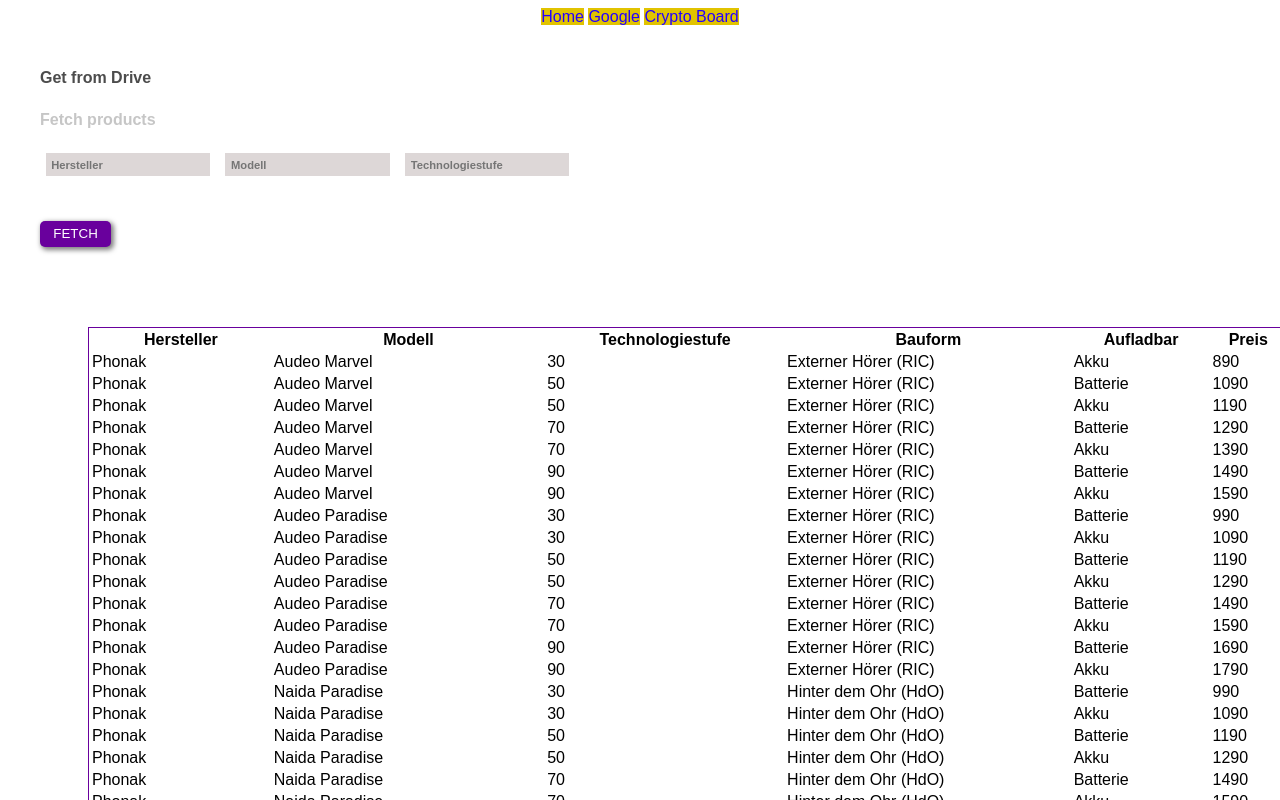
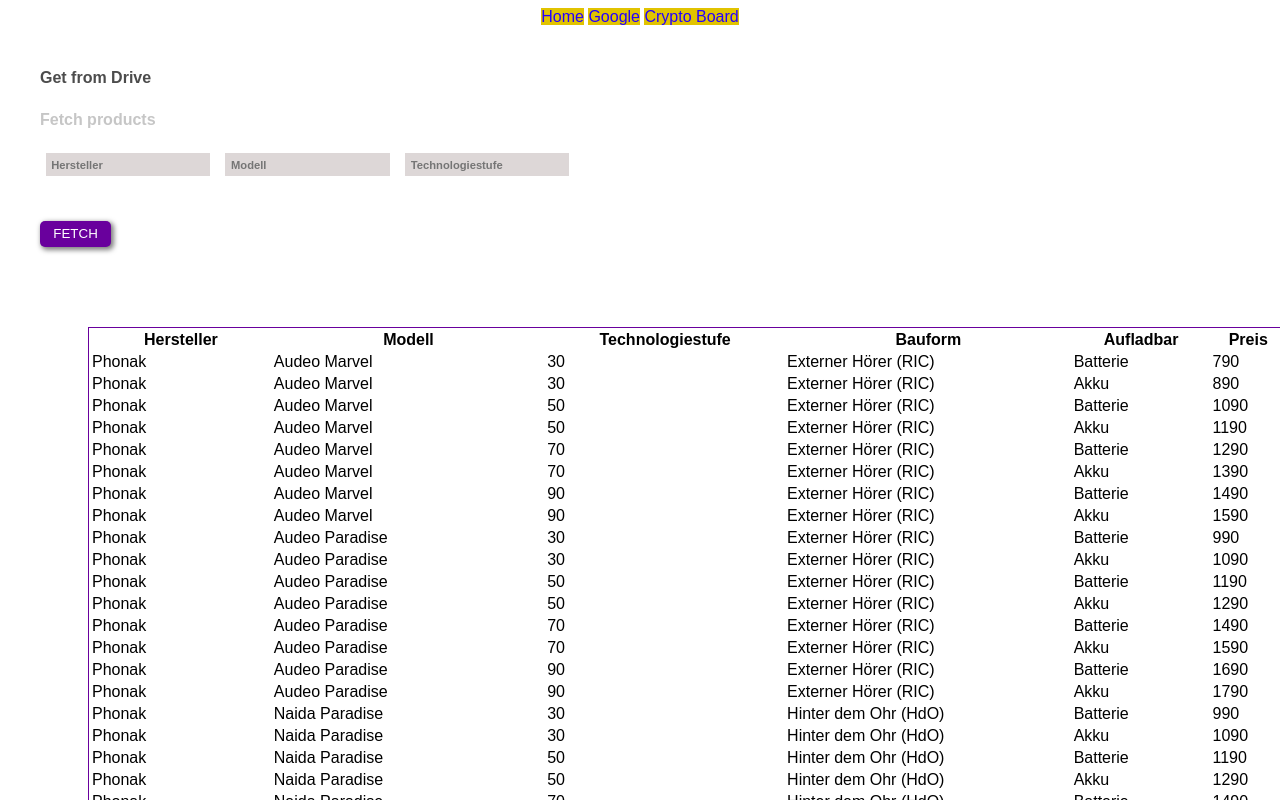
Before and after one commit to ndrslmpk/sandbox-plain-html-css-js, a plain HTML site: page index.html in a window 1280 px wide. Both pictures are taken after a click on the button "FETCH". Shown: the top 800 px of the page. Drawn offline with Linux system fonts and the light colour scheme.

Commit message:
fixed :bug: by reset of table-body before fetched data being inserted

```diff
--- a/index.html
+++ b/index.html
@@ -34,7 +34,8 @@
       </div>
 
       <div>
-        <table id="dataDisplay">
+        <table>
+          <thead>
             <tr id="tableheader">
               <th>Hersteller</th>
               <th>Modell</th>
@@ -43,6 +44,8 @@
               <th>Aufladbar</th>
               <th>Preis</th>
             </tr>
+          </thead>
+          <tbody id="dataDisplay"></tbody>
         </table>
       </div>
     </div>
--- a/index.js
+++ b/index.js
@@ -34,13 +34,17 @@
   }
 
   displayData(reqData);
+  clearArray(reqData);
 }
 
 function displayData(reqData) {
-  //Starting to display data
-  const table = document.getElementById("dataDisplay");
+  // Starting to display data
+  var table = document.getElementById("dataDisplay");
 
-  for (let i = 1; i < reqData.length; i++) {
+  // resets the potentially previously added tableBody elements
+  table.innerHTML = "";
+
+  for (let i = 0; i < reqData.length; i++) {
     let row = table.insertRow(i);
 
     let cell1 = row.insertCell(0);
@@ -58,3 +62,9 @@
     cell6.innerHTML = reqData[i].Preis;
   }
 }
+
+function clearArray(array) {
+  while (array.length) {
+    array.pop();
+  }
+}
```
Lines whose indentation alone changed are shown as unchanged.
